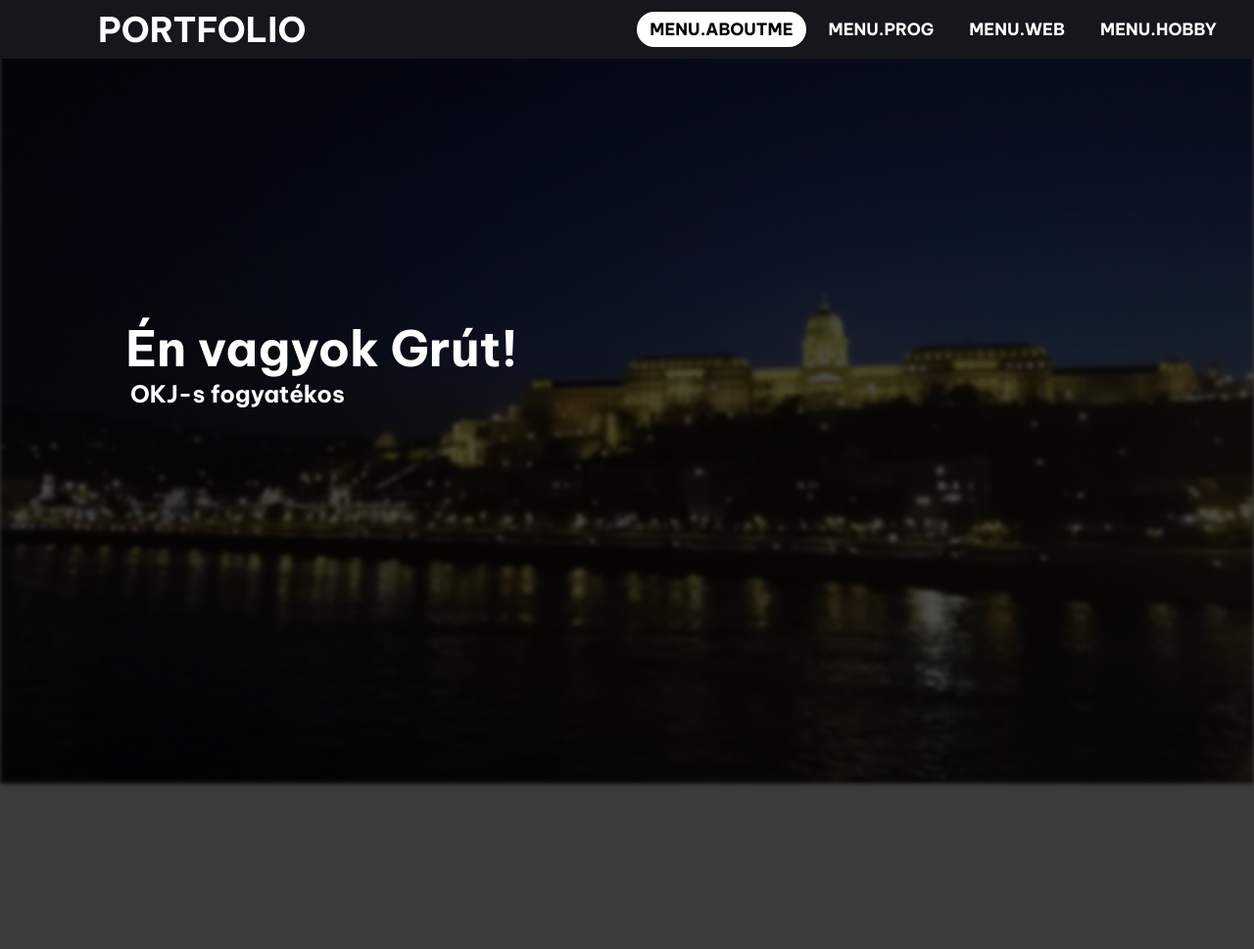
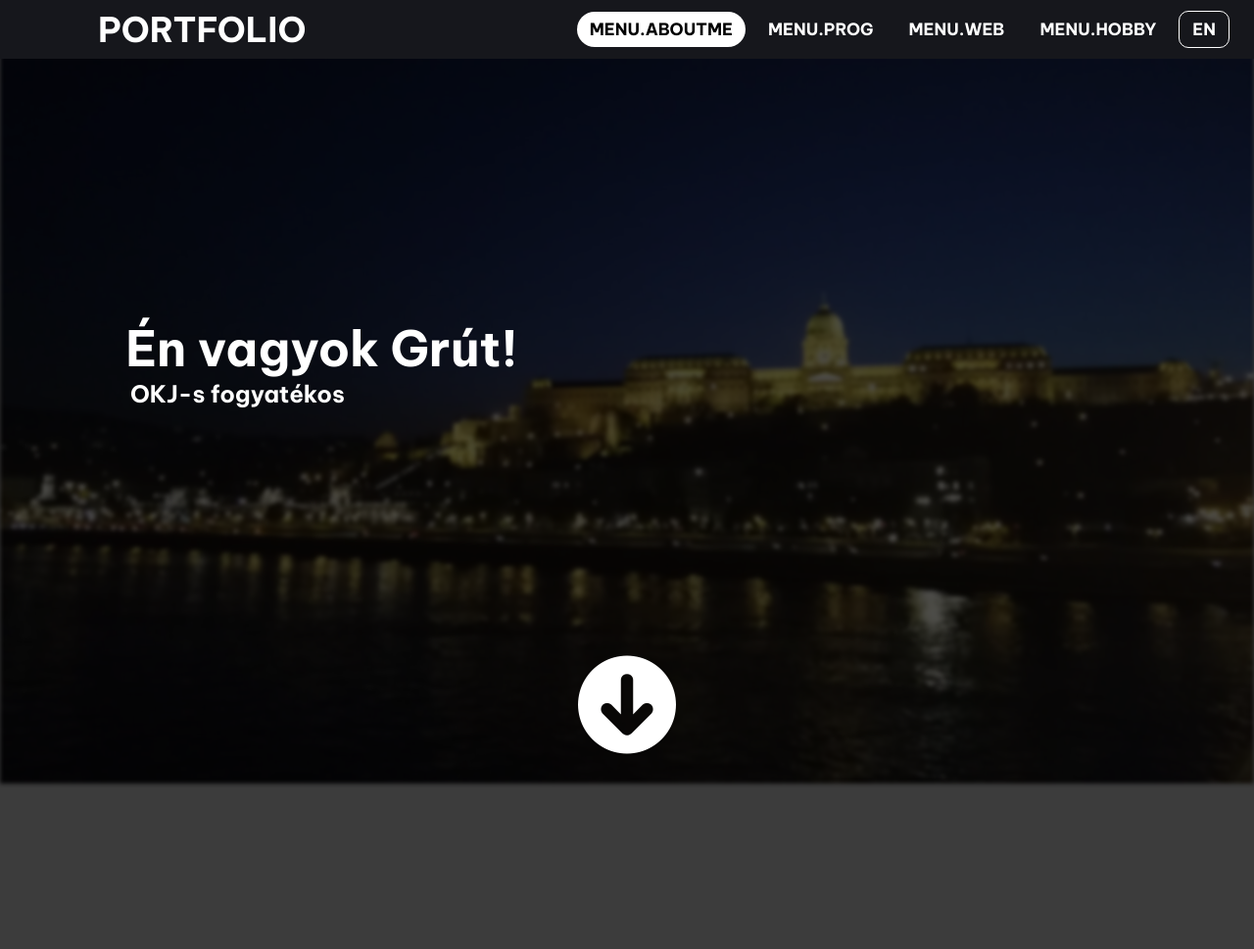
Before and after one commit to Pityuwarrior/Szakdolgozat, a PHP site: page / in a window 1280 px wide. Shown: the top 969 px of the page at 98% size. Run offline with PHP 8.4, Linux system fonts and the light colour scheme; data comes from the database, SQL or seed files in the repository.

Commit message:
2022.03.24

```diff
--- /dev/null
+++ b/Codes/back/language.php
@@ -0,0 +1,13 @@
+<?php
+if (isset($_GET['lang'])) {
+    $pa_lang = $_GET['lang'];
+    setcookie('co_lang', $pa_lang, strtotime('next year'));
+}
+$temp_lang = $pa_lang ?? $_COOKIE['co_lang'] ?? null;
+switch ($temp_lang) {
+    case "hu":
+    case "en":
+        $lang = $temp_lang;break;
+    default:
+        $lang = "hu";
+}
--- a/Codes/front/CSS/style.css
+++ b/Codes/front/CSS/style.css
@@ -15,7 +15,7 @@ body{
     height: calc(100vh + 60px);
     color: #fff;
     text-align: center;
-    z-index: -1;
+    z-index: 2;
     top: 0;
     left: 0;
     width: 100%;
@@ -52,6 +52,8 @@ body{
     height: 100%;
 }
 nav{
+    z-index: 3;
+    position: relative;
     /*background-color: rgb(40, 40, 40, 0.5); */
     background-color: #16171c;
     height: 60px;
@@ -83,7 +85,6 @@ nav ul li{
     line-height: 60px;
     padding:  0 5px;
     white-space: nowrap;
-    overflow: hidden;
     flex: 1 1 auto;
 }
 nav ul li a{
@@ -94,6 +95,10 @@ nav ul li a{
     border-radius: 25px;
     text-transform: uppercase;
 }
+.language{
+    border: 1px white solid;
+    border-radius: 10px;
+}
 a:hover{
     transition: .2s;
     color: #00b7ff;
@@ -101,7 +106,7 @@ a:hover{
 .current{
     background:white;
     color: #000000;
-    border-radius: 25px;
+    border-radius: 20px;
 }
 .flex_aboutme{
     display: flex;
@@ -152,12 +157,28 @@ a:hover{
 #check{
 display: none;
 }
+.banner-button{
+    z-index: 2;
+    position: absolute;
+    width: 100%;
+    text-align: center;
+    bottom: 20px
+}
+#down{
+    z-index: 2;
+    position: relative;
+    font-size: 100px;
+	color: white;
+	background-color: transparent;
+    border:0;
+}
 #up {
-	position: fixed;
+	z-index: 1;
+    position: fixed;
 	right: 50px;
 	bottom: 45px;
     font-size: 50px;
-	color: #000120;
+	color: white;
 	background-color: transparent;
     border:0;
 	height: 30px;
@@ -166,8 +187,8 @@ display: none;
 	padding: 10px;
     text-decoration: none;
 }
-#up:hover {
-	color: #0008f7;
+#up:hover, #down:hover {
+	color: #16171c;
 }
 @media (max-width: 970px){
     label.logo{
--- a/Codes/front/header.php
+++ b/Codes/front/header.php
@@ -1,5 +1,6 @@
 <?php
 $menu = menu();
+require_once "./back/language.php";
 ?>
 <!DOCTYPE html>
 <html lang="hu">
@@ -23,7 +24,10 @@ $menu = menu();
         <ul>
         <?php foreach($menu as $m): ?>
             <li><a class = "<?= $page === $m['link'] ? 'current' : '' ?>" href='./?menu=<?= $m['link']?>'><?= $m['text_key']?></a></li>
-        <?php endforeach; ?>
+        <?php endforeach;
+            $otherlang = $lang === "hu" ? "en" : "hu";
+        ?>
+            <li><a class = "language" href="./?menu=<?=$page?>&lang=<?=$otherlang?>"><?=$otherlang?></a></li>
         </ul>
         <label for = "check" class = "checkbtn">
             <i class="fa-solid fa-bars"></i>
--- a/Codes/front/pages/about_me.php
+++ b/Codes/front/pages/about_me.php
@@ -2,6 +2,11 @@
     <div class = "banner-text">
         <h1>Én vagyok Grút!</h1>
         <h2>OKJ-s fogyatékos</h2>
+    </div>
+    <div class = "banner-button">
+        <button id = "down" value = "value">
+            <i class="fa-solid fa-circle-arrow-down"></i>
+        </button>
     </div>
     <div class = "banner-img"></div>
 </section>
```
Also changed, not shown: Codes/front/JavaScripts/index.js (+30 -4 lines), 1 other file.
